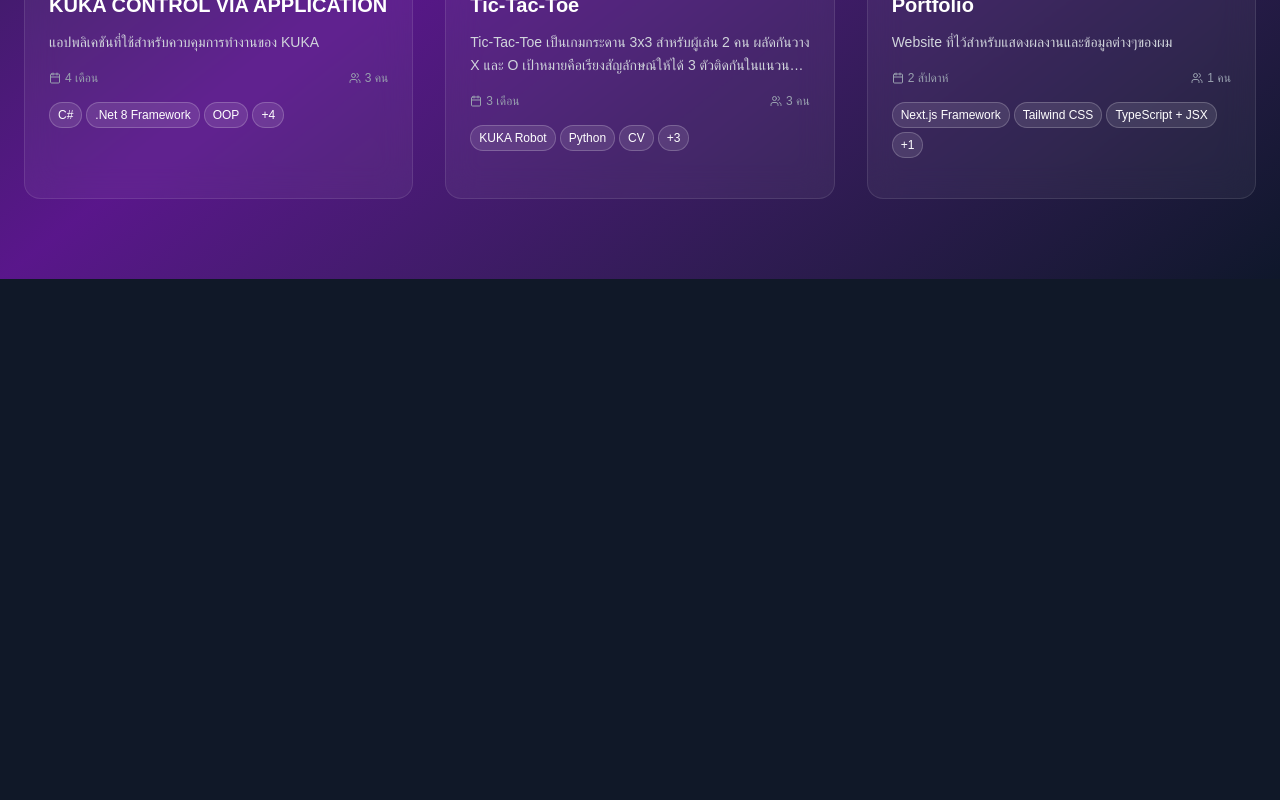
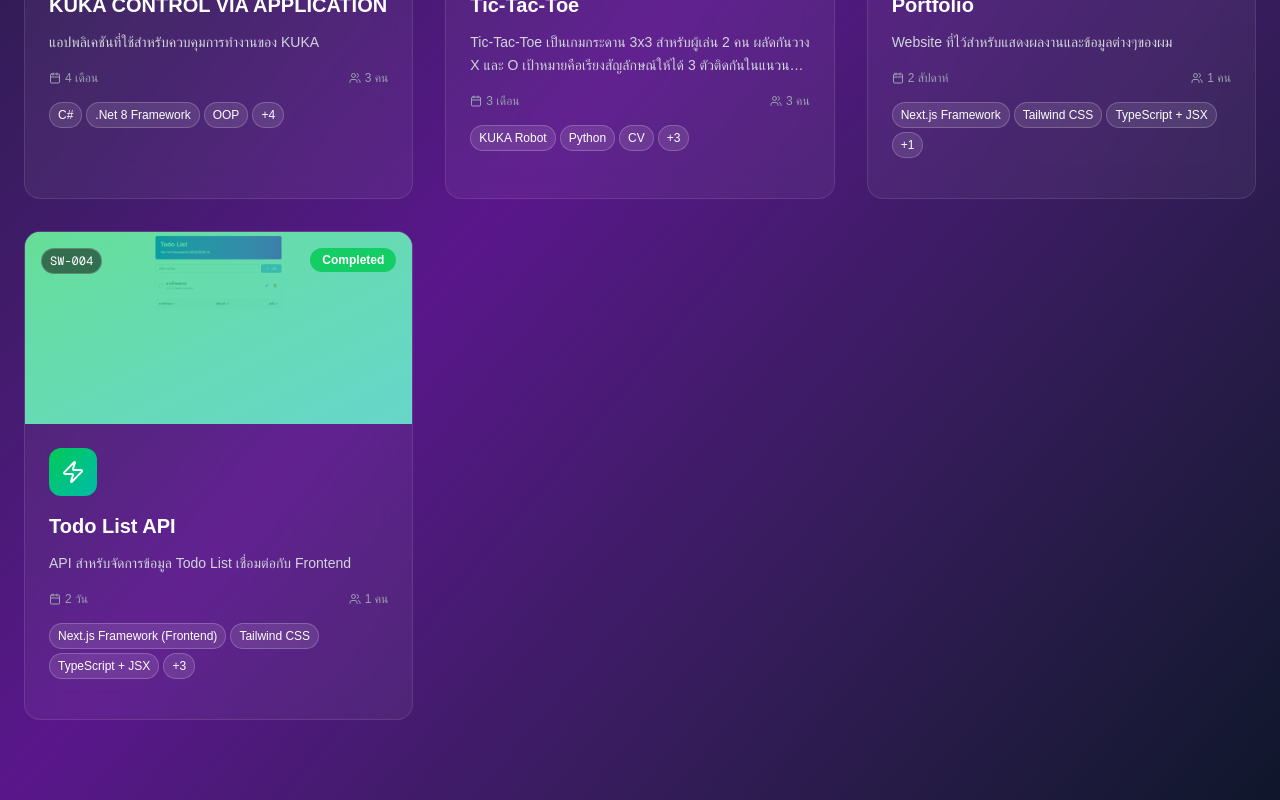
Before and after one commit to wattanaiyodc/Portfolio, a Next.js app: page /portfolio in a window 1280 px wide. Shown: the part 802-1602 px from the top of the page. Before the commit the page ends 1081 px from the top, so only its background shows below. Built offline with nearby package versions, Linux system fonts and the light colour scheme.

Commit message:
add portfolio SW4

```diff
--- a/app/portfolio/page.tsx
+++ b/app/portfolio/page.tsx
@@ -1,7 +1,7 @@
 "use client";
 
 import React, { useState, useEffect } from 'react';
-import { ChevronRight, Code, Cpu, Gitlab, ExternalLink, Zap, Sparkles, Calendar, Users, Star, Lock, ChevronLeft, X, Image } from 'lucide-react';
+import { ChevronRight, Code, Cpu, Gitlab, Github , ExternalLink, Zap, Sparkles, Calendar, Users, Star, Lock, ChevronLeft, X, Image } from 'lucide-react';
 
 type ProjectSection = 'software' | 'hardware';
 
@@ -120,7 +120,7 @@ const Portfolio = () => {
         color: "from-green-500 to-teal-500",
         icon: <Zap className="w-6 h-6" />,
         image: "/images/Software/Portfolio/Web.png",
-        status: "Progress",
+        status: "Completed",
         duration: "2 สัปดาห์",
         team: "1 คน",
         details: {
@@ -134,6 +134,40 @@ const Portfolio = () => {
           challenges: "ได้ลองเขียนเว็บไซต์ที่เป็น project เล็กๆ",
           results: "ได้ทั้งทักษะ ความมั่นใจ และโอกาสในการทำงาน! 🎯"
         },
+        gitlab : "https://gitlab.com/wattanai.newgen/portfolio"
+      },
+      {
+        id: "SW-004",
+        title: "Todo List API",
+        description: "API สำหรับจัดการข้อมูล Todo List เชื่อมต่อกับ Frontend",
+        tech: [
+          "Next.js Framework (Frontend)",
+          "Tailwind CSS",
+          "TypeScript + JSX",
+          "Node.js + Express (Backend)",
+          "REST API",
+          "Database MongoDB"
+        ],
+        color: "from-green-500 to-teal-500",
+        icon: <Zap className="w-6 h-6" />,
+        image: "/images/Software/Todolist/web.png",
+        status: "Completed",
+        duration: "2 วัน",
+        team: "1 คน",
+        details: {
+          overview: "API ที่ใช้สำหรับสร้าง แก้ไข ลบ และดึงข้อมูล Todo List พร้อมเชื่อมต่อกับ Frontend",
+          features: [
+            "สร้างงาน (Create Task)",
+            "ดึงข้อมูลงานทั้งหมด (Read Tasks)",
+            "แก้ไขงาน (Update Task)",
+            "ลบงาน (Delete Task)",
+            "เชื่อมต่อกับฐานข้อมูล"
+          ],
+          challenges: "ได้ฝึกสร้าง REST API ด้วย Node.js + Express และเชื่อมต่อกับ Frontend ด้วย Next.js",
+          results: "ได้เรียนรู้การทำงานแบบ Fullstack และเข้าใจการเชื่อมต่อ API กับ Frontend และ Backend 🎯"
+        },
+        demo : "https://todolist-project-flax.vercel.app/",
+        github : "https://github.com/wattanaiyodc/todolist-project"
 
       }
     ],
@@ -571,6 +605,19 @@ const Portfolio = () => {
                       </a>
                     )}
 
+                     {selectedProject.github && (
+                      <a
+                        href={selectedProject.github}
+                        target="_blank"
+                        rel="noopener noreferrer"
+                        className="flex items-center space-x-3 px-8 py-4 bg-gradient-to-r from-cyan-500 to-purple-500 rounded-xl hover:shadow-lg hover:shadow-purple-500/25 transition-all duration-300 transform hover:scale-105 font-medium"
+                      >
+                        <Github className="w-5 h-5" />
+                        <span>View Code</span>
+                      </a>
+                    )}
+
+
 
 
                     {selectedProject.demo && (
@@ -586,7 +633,7 @@ const Portfolio = () => {
                     )}
 
                     {/* ถ้าไม่มีทั้ง github และ demo ให้แสดงข้อความแจ้ง */}
-                    {!selectedProject.github && !selectedProject.demo && (
+                    {!selectedProject.github && !selectedProject.gitlab && !selectedProject.demo && (
                       <div className="flex items-center space-x-3 px-8 py-4 bg-gray-600/20 rounded-xl border border-gray-500/30 font-medium text-gray-400">
                         <Lock className="w-5 h-5" />
                         <span>Code & Demo ไม่เปิดเผยต่อสาธารณะ</span>
--- a/data/download-stats.json
+++ b/data/download-stats.json
@@ -4,7 +4,7 @@
     "lastDownload": "2025-07-19T17:25:18.783Z"
   },
   "my-cv-default.pdf": {
-    "count": 1,
-    "lastDownload": "2025-07-19T17:29:17.847Z"
+    "count": 2,
+    "lastDownload": "2025-08-13T09:03:13.968Z"
   }
 }
```
Also changed, not shown: public/images/Software/Todolist/web.png (added), 1 other file (tests, documents, lock files or other folders).
